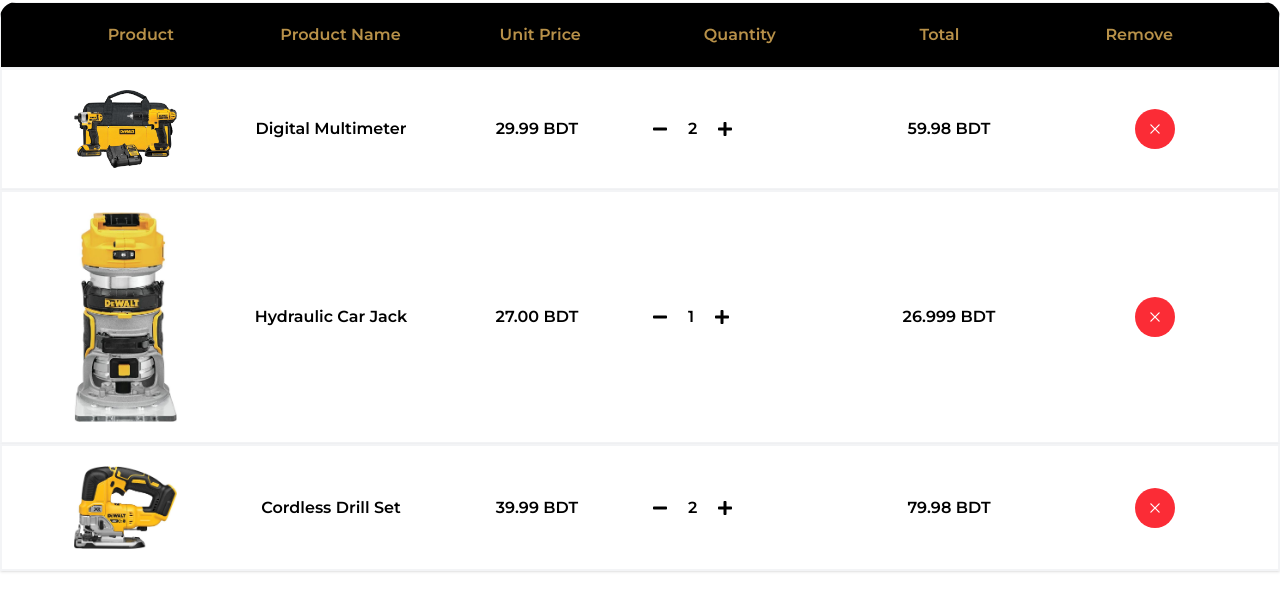
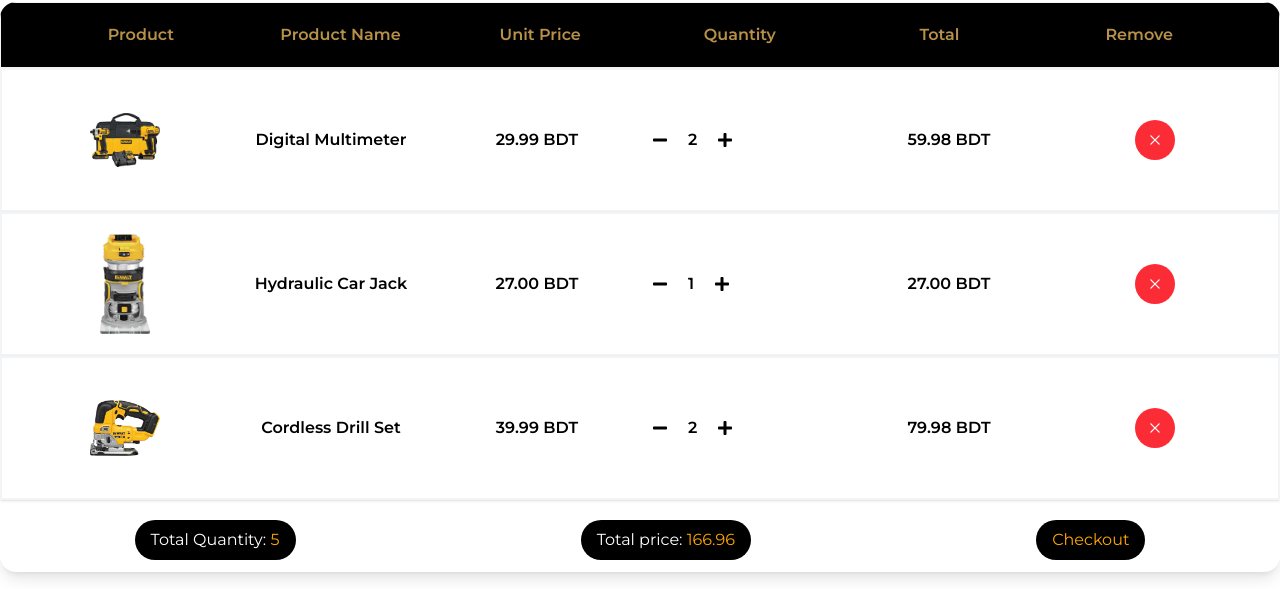
Before and after one commit to taiatulislam/toolsBazaar, a React (Vite) app: page /cart in a window 1280 px wide. Shown: the part 153-742 px from the top of the page. Built offline with nearby package versions, Linux system fonts and the light colour scheme.

Commit message:
cart page functionality

```diff
--- a/src/page/Cart/Cart.jsx
+++ b/src/page/Cart/Cart.jsx
@@ -3,9 +3,12 @@ import CartCard from "./CartCard";
 import Featured1 from "../../assets/featured/featured-1.jpg";
 import Featured2 from "../../assets/featured/featured-2.jpg";
 import Featured3 from "../../assets/featured/featured-3.jpg";
+import { useState } from "react";
 
 const Carts = () => {
-  const { totalQuantity, totalPrice } = myCarts.reduce(
+const [carts, setCarts] = useState(myCarts)
+
+  const { totalQuantity, totalPrice } = carts.reduce(
     (acc, item) => {
       acc.totalQuantity += item.quantity;
       acc.totalPrice += item.unit_price * item.quantity;
@@ -28,14 +31,14 @@ const Carts = () => {
           </div>
         </div>
         <div className="flex-1 grid grid-cols-1 gap-0">
-          {myCarts?.length === 0 ? (
+          {carts?.length === 0 ? (
             <div className="text-center my-20">
               <p className=" my-10">Your cart is empty.</p>
             </div>
           ) : (
             <>
-              {myCarts?.map((item) => (
-                <CartCard cart={item} />
+              {carts?.map((item) => (
+                <CartCard cart={item} setCarts={setCarts} />
               ))}
 
               <div className="flex items-center justify-around gap-4 mb-3 mt-5">
@@ -63,18 +66,21 @@ const Carts = () => {
 
 const myCarts = [
   {
+    id:1,
     product_image: Featured1,
     title: "Digital Multimeter",
     unit_price: 29.99,
     quantity: 2,
   },
   {
+    id:2,
     product_image: Featured2,
     title: "Hydraulic Car Jack",
     unit_price: 26.999,
     quantity: 1,
   },
   {
+    id:3,
     product_image: Featured3,
     title: "Cordless Drill Set",
     unit_price: 39.99,
--- a/src/page/Cart/CartCard.jsx
+++ b/src/page/Cart/CartCard.jsx
@@ -1,33 +1,64 @@
+import { useState } from "react";
 import { FaMinus, FaPlus } from "react-icons/fa";
 import { RxCross2 } from "react-icons/rx";
 
-const CartCard = ({ cart }) => {
+const CartCard = ({ cart, setCarts }) => {
+  const [cartData, setCartData] = useState(cart);
+
+  const handleChangeAdd = () => {
+    setCartData((prev) => ({
+      ...prev,
+      quantity: prev?.quantity + 1,
+    }));
+  };
+
+  const handleChangeSub = () => {
+    setCartData((prev) => ({
+      ...prev,
+      quantity: prev?.quantity - 1,
+    }));
+  };
+
+  const handleDelete = () => {
+    setCarts((prev) => prev.filter((item) => item.id !== cartData?.id));
+  };
+
   return (
     <div>
       <div className="bg-white rounded-3xl lg:rounded-none shadow-sm hover:bg-[#19a49113] lg:shadow-inherit border border-gray-100">
         <div className="grid grid-cols-6 items-center text-center font-semibold border border-gray-100 p-5">
           <img
-            src={cart?.product_image}
+            src={cartData?.product_image}
             alt="product"
-            style={{ width: "50%", height: "100%" }}
+            style={{ width: "70px", height: "100px", objectFit: "contain" }}
             className="mx-auto"
           />
-          <h5>{cart?.title}</h5>
-          <h5>{cart?.unit_price?.toFixed(2)} BDT</h5>
+          <h5>{cartData?.title}</h5>
+          <h5>{cartData?.unit_price?.toFixed(2)} BDT</h5>
           <h5>
             <div className="flex items-center gap-2">
-              <button className="bg-base-300 p-3">
+              <button
+                className="bg-base-300 p-3 cursor-pointer"
+                onClick={handleChangeSub}
+                disabled={cartData?.quantity === 0}
+              >
                 <FaMinus className="mx-auto"></FaMinus>
               </button>
-              <h3>{cart?.quantity}</h3>
-              <button className="bg-base-300 p-3">
+              <h3>{cartData?.quantity}</h3>
+              <button
+                className="bg-base-300 p-3 cursor-pointer"
+                onClick={handleChangeAdd}
+              >
                 <FaPlus className="mx-auto"></FaPlus>
               </button>
             </div>
           </h5>
-          <h5>{cart?.unit_price * cart?.quantity?.toFixed(2)} BDT</h5>
+          <h5>{(cartData?.unit_price * cartData?.quantity)?.toFixed(2)} BDT</h5>
           <div>
-            <button className=" bg-red-500 rounded-full text-white p-3">
+            <button
+              className=" bg-red-500 rounded-full text-white p-3 cursor-pointer"
+              onClick={handleDelete}
+            >
               <RxCross2 className="mx-auto"></RxCross2>
             </button>
           </div>
```
